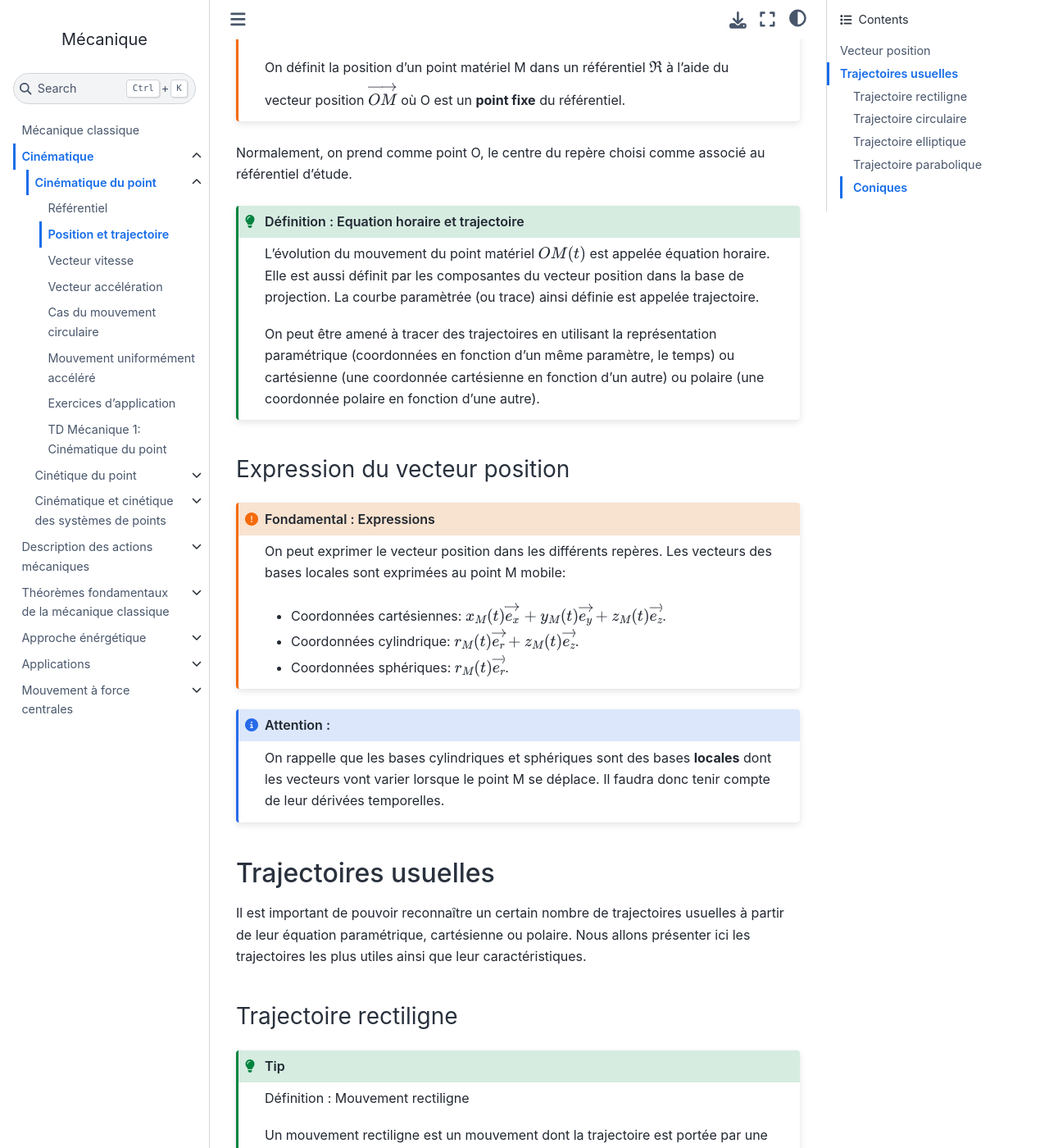
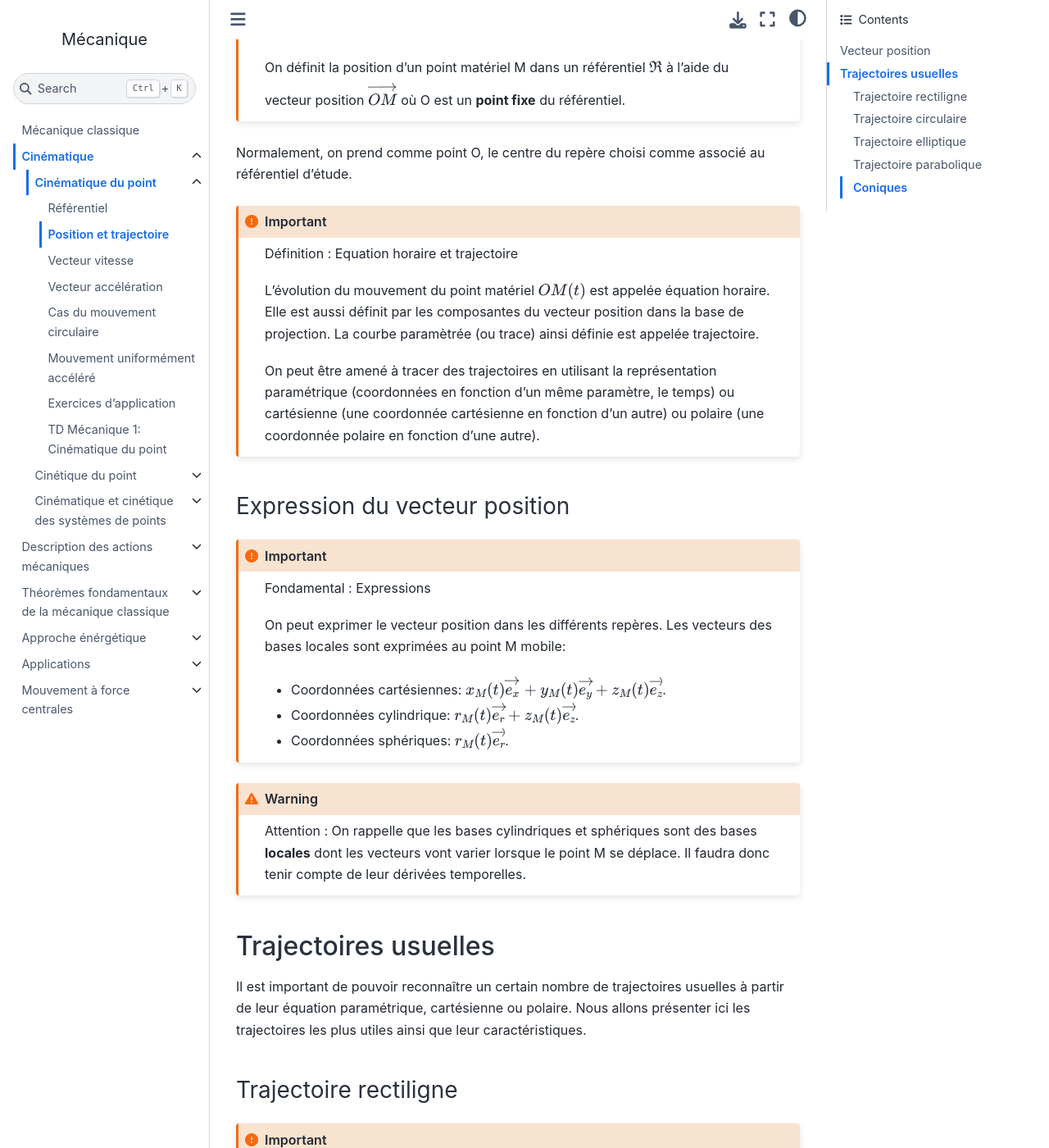
Before and after one commit to pcsi3physiquestan/mecanique_sources, a Jupyter Book: the page built from notebook/cinema_trajectoire.md, in a window 1280 px wide and 1400 px high, scrolled down 321 px. Shown: the whole window at 82% size. Built offline with Jupyter Book 1.0.4 settings and Sphinx 7.4.7 and the Sphinx Book theme 1.1.4, drawn with Linux system fonts in a browser that asks for light colours.

Commit message:
Mise à jour des sources

`````diff
--- a/_config.yml
+++ b/_config.yml
@@ -85,7 +85,5 @@ sphinx:
   config                    :   # key-value pairs to directly over-ride the Sphinx configuration
     latex_elements:
       preamble: "\\renewenvironment{sphinximportant}[1]
-  {\\begin{sphinxheavybox}\\sphinxstrong{#1} }{\\end{sphinxheavybox}}
-\\renewenvironment{sphinxnote}[1]
-  {\\begin{sphinxheavybox}\\sphinxstrong{#1} }{\\end{sphinxheavybox}}
-"
+  {\\begin{sphinxheavybox}\\sphinxstrong{#1} }{\\end{sphinxheavybox}}"
+      sphinxsetup: "importantborder=1pt"
--- a/notebook/cinema_trajectoire.md
+++ b/notebook/cinema_trajectoire.md
@@ -19,7 +19,7 @@ kernelspec:
 
 ### Vecteur position: Définition
 
-````{attention} Définition : Vecteur position
+````{important} Définition : Vecteur position
 
 On définit la position d'un point matériel M dans un référentiel $\mathfrak{R}$ à l'aide du vecteur position $\overrightarrow{OM}$ où O est un __point fixe__ du référentiel.
 
@@ -29,8 +29,7 @@ On définit la position d'un point matériel M dans un référentiel $\mathfrak{
 Normalement, on prend comme point O, le centre du repère choisi comme associé au référentiel d'étude.
 
 
-````{admonition} Définition : Equation horaire et trajectoire
-:class: tip
+````{important} Définition : Equation horaire et trajectoire
 
 L'évolution du mouvement du point matériel $OM(t)$ est appelée équation horaire. Elle est aussi définit par les composantes du vecteur position dans la base de projection. La courbe paramètrée (ou trace) ainsi définie est appelée trajectoire.
 
@@ -40,8 +39,7 @@ On peut être amené à tracer des trajectoires en utilisant la représentation
 
 ### Expression du vecteur position
 
-````{admonition} Fondamental : Expressions
-:class: attention
+````{important} Fondamental : Expressions
 
 On peut exprimer le vecteur position dans les différents repères. Les vecteurs des bases locales sont exprimées au point M mobile:
 
@@ -50,9 +48,7 @@ On peut exprimer le vecteur position dans les différents repères. Les vecteurs
 * Coordonnées sphériques: $r_M(t) \overrightarrow{e_r}$.
 ````
 
-````{admonition} Attention :
-:class: note
-
+````{warning} Attention :
 On rappelle que les bases cylindriques et sphériques sont des bases __locales__ dont les vecteurs vont varier lorsque le point M se déplace. Il faudra donc tenir compte de leur dérivées temporelles.
 
 ````
@@ -64,7 +60,7 @@ Il est important de pouvoir reconnaître un certain nombre de trajectoires usuel
 
 ### Trajectoire rectiligne
 
-````{tip} Définition : Mouvement rectiligne
+````{important} Définition : Mouvement rectiligne
 
 Un mouvement rectiligne est un mouvement dont la trajectoire est portée par une droite (ou un segment) fixe dans le référentiel d'étude. Il se fait suivant une direction de l'espace: c'est un mouvement à 1 degré de liberté.
 
`````
